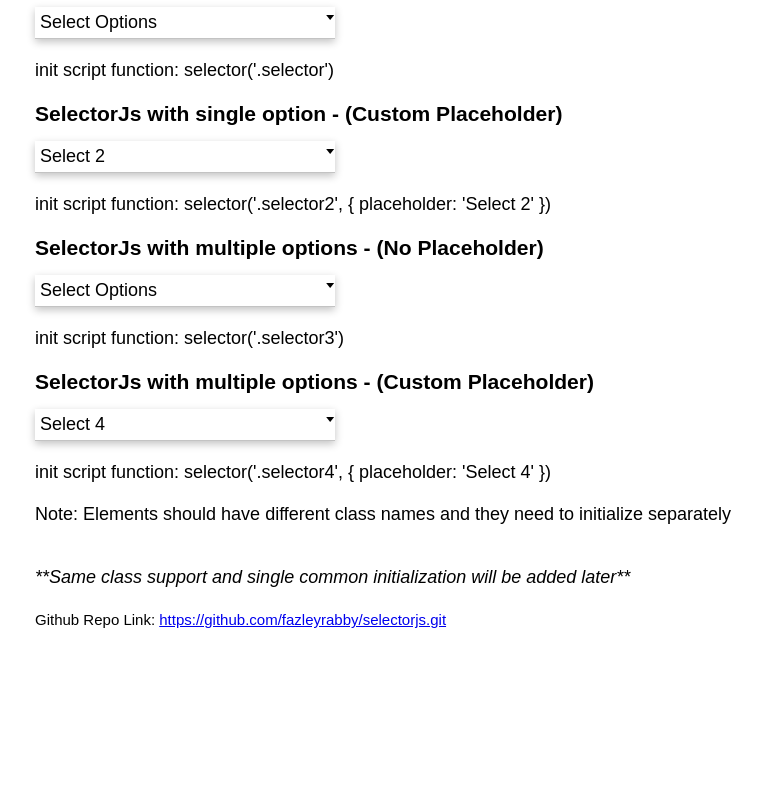
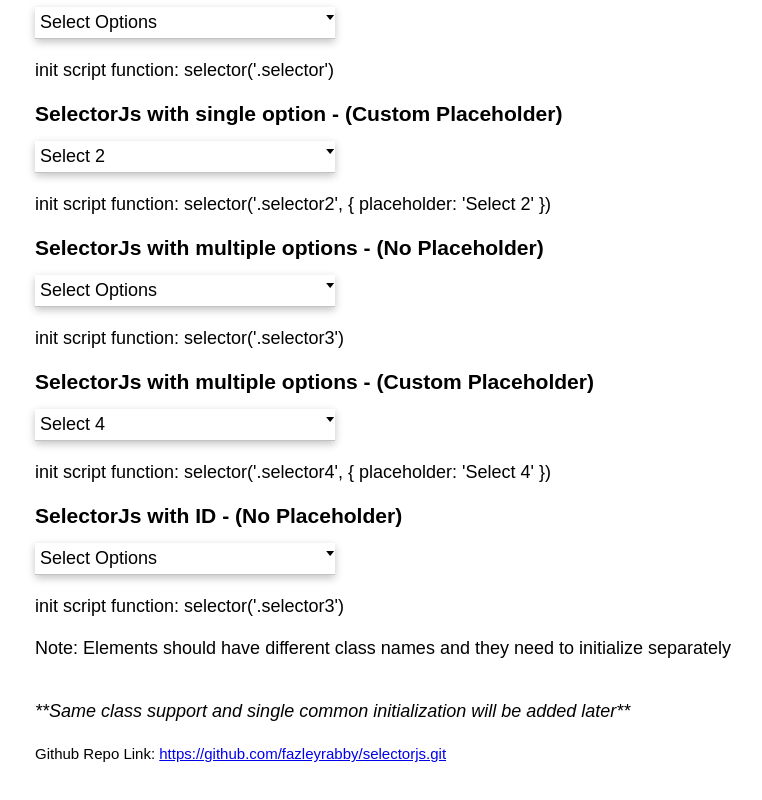
Before and after one commit to fazleyrabby/selectorjs, a plain HTML site: page index.html in a window 1280 px wide. Shown: the part 420-1220 px from the top of the page, without its empty margins (93-855 px from the left). Before the commit the page ends 1114 px from the top, so only its background shows below. Drawn offline with Linux system fonts and the light colour scheme.

Commit message:
id support added

```diff
--- a/index.html
+++ b/index.html
@@ -76,6 +76,16 @@
     <br>
     <br>
 
+    <h3>SelectorJs with ID - (No Placeholder)</h3>
+    <select id="custom_select" multiple='multiple'>
+        <option value="1">Git</option>
+        <option value="2">Linux</option>
+    </select>
+    <br>
+    <span>init script function: selector('.selector3')</span>
+    <br>
+    <br>
+
 
 
 
@@ -95,6 +105,7 @@
         selector('.selector2', { placeholder: 'Select 2' });
         selector('.selector3',);
         selector('.selector4', { placeholder: 'Select 4' });
+        selector('#custom_select');
     </script>
 </body>
 </html>
--- a/selector.js
+++ b/selector.js
@@ -1,12 +1,20 @@
 let selector = function (selector, config = {}) {
 
-    let selects = document.querySelectorAll(selector);
+    let selects = '';
+    let selectorTxt = '';
 
-    selects.forEach((select, key) => {
+    if(selector.includes('.')){
+        selects = document.querySelectorAll(selector)
+        selectorTxt = selector.replace('.', '');
+        selects.forEach((select, key) => renderOptions(select, selectorTxt, key))
+    }else if(selector.includes('#')){
+        select = document.querySelector(selector)
+        selectorTxt = selector.replace('#', '');
+        renderOptions(select, selectorTxt)
+    }
+
+    function renderOptions(select, selectorTxt, key= ''){
         select.classList.add('selectorjs__hidden');
-
-        const selectorTxt = selector.replace('.', '');
-
 
         let __container = document.createElement('div');
         __container.classList.add(selectorTxt);
@@ -73,9 +81,9 @@ let selector = function (selector, config = {}) {
 
 
         let type = select.getAttribute('multiple');
-        let container = document.querySelector(selector + '.selector__container');
-        let search = container.querySelector(`${selector}.selector__select_container ${selector}.selector__search input${selector}.selector__search_box`);
-        let custom_options = document.querySelectorAll(`${selector}.selector__custom__option`);
+        let container = document.querySelector('.'+selectorTxt+'.selector__container');
+        let search = container.querySelector(`.${selectorTxt}.selector__select_container .${selectorTxt}.selector__search input.${selectorTxt}.selector__search_box`);
+        let custom_options = document.querySelectorAll(`.${selectorTxt}.selector__custom__option`);
 
 
         const activeOption = (active, target) => {
@@ -100,7 +108,7 @@ let selector = function (selector, config = {}) {
 
         const activeTags = (options, target) => {
             let defaultPlaceholder = config?.placeholder ?? 'Select Placeholder';
-            let placeholder = target.querySelector(selector + '.selector__placeholder');
+            let placeholder = target.querySelector(`.${selectorTxt}` + '.selector__placeholder');
             let html = '';
             if (options.length == 0) {
                 html = '';
@@ -121,7 +129,6 @@ let selector = function (selector, config = {}) {
         }
 
         const multiple = (type) => {
-            console.log(type);
             if (type != 'multiple' && type != "" && type != 'true') {
                 return false
             }
@@ -156,14 +163,14 @@ let selector = function (selector, config = {}) {
                 }
                 // let optionText = option.textContent;
                 // let value = option.dataset.value;
-                let parent = e.target.parentNode.closest(selector + '.selector__container');
+                let parent = e.target.parentNode.closest(`.${selectorTxt}` + '.selector__container');
 
-                let custom_options_active = parent.querySelectorAll(selector + '.selector__custom__option.active');
+                let custom_options_active = parent.querySelectorAll(`.${selectorTxt}` + '.selector__custom__option.active');
 
                 activeOption(custom_options_active, parent)
             })
         })
-    })
+    }
 
 
 
```
